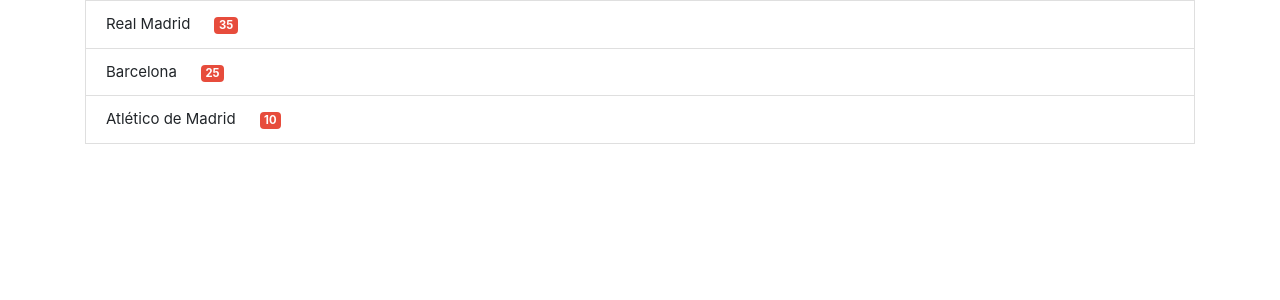
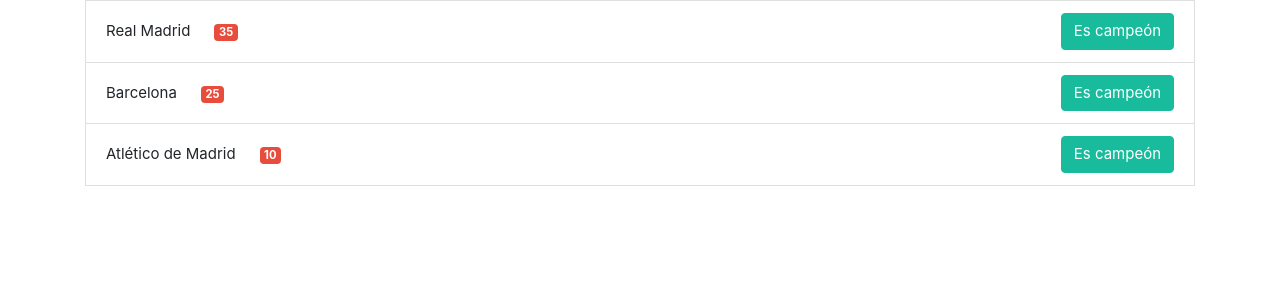
Before and after one commit to esdraspavon/contextapi, a React (Create React App) app: page / in a window 1280 px wide. Shown: the top 300 px of the page. Built offline with nearby package versions, Linux system fonts and the light colour scheme.

Commit message:
sending a function by the State

```diff
--- a/src/components/Team.js
+++ b/src/components/Team.js
@@ -18,6 +18,15 @@
                   {value.state[idTeam].titles}
                 </span>
               </p>
+              <button
+                className="btn btn-success"
+                type="button"
+                onClick={() => {
+                  value.isChampion(idTeam);
+                }}
+              >
+                Es campeón
+              </button>
             </li>
           ));
         }}
--- a/src/components/TheLigue.js
+++ b/src/components/TheLigue.js
@@ -22,7 +22,14 @@
   };
   render() {
     return (
-      <TheLigueContext.Provider value={{ state: this.state.teams }}>
+      <TheLigueContext.Provider
+        value={{
+          state: this.state.teams,
+          isChampion: id => {
+            console.log(id);
+          }
+        }}
+      >
         {this.props.children}
       </TheLigueContext.Provider>
     );
```
